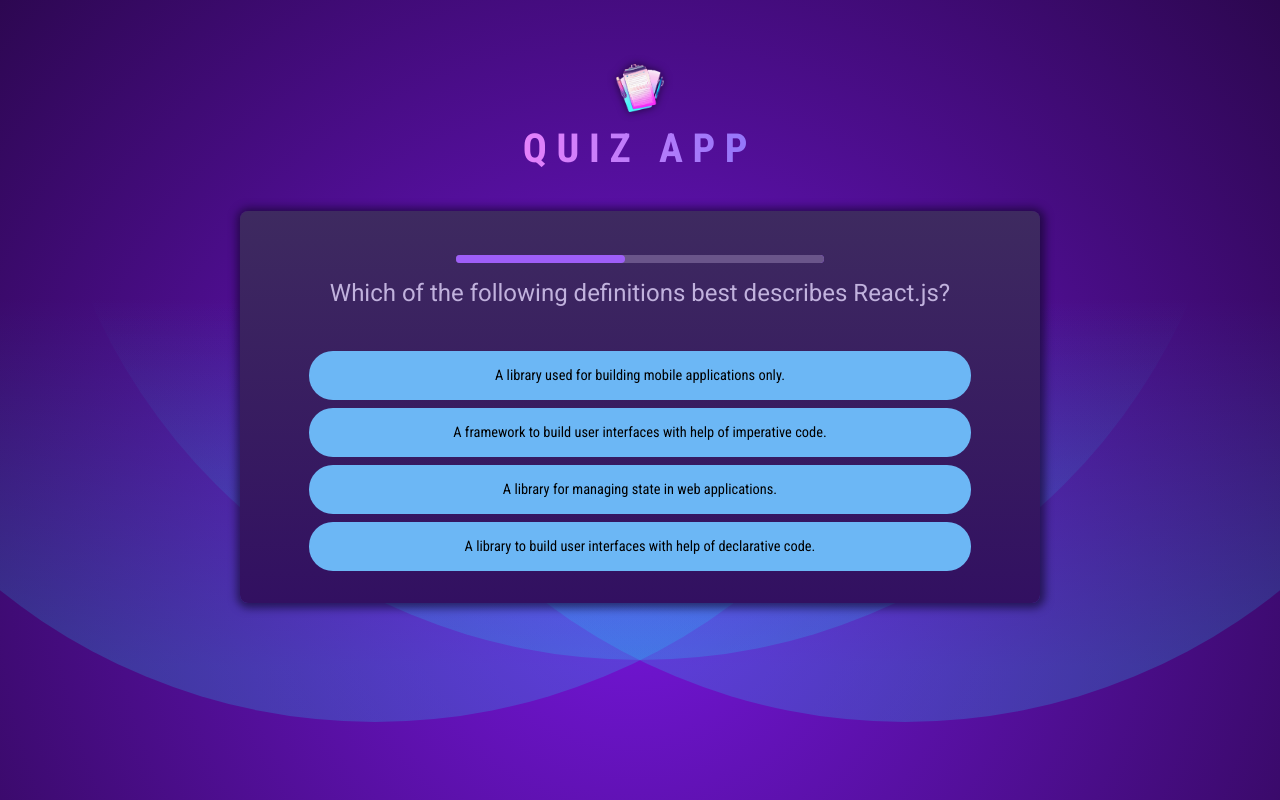
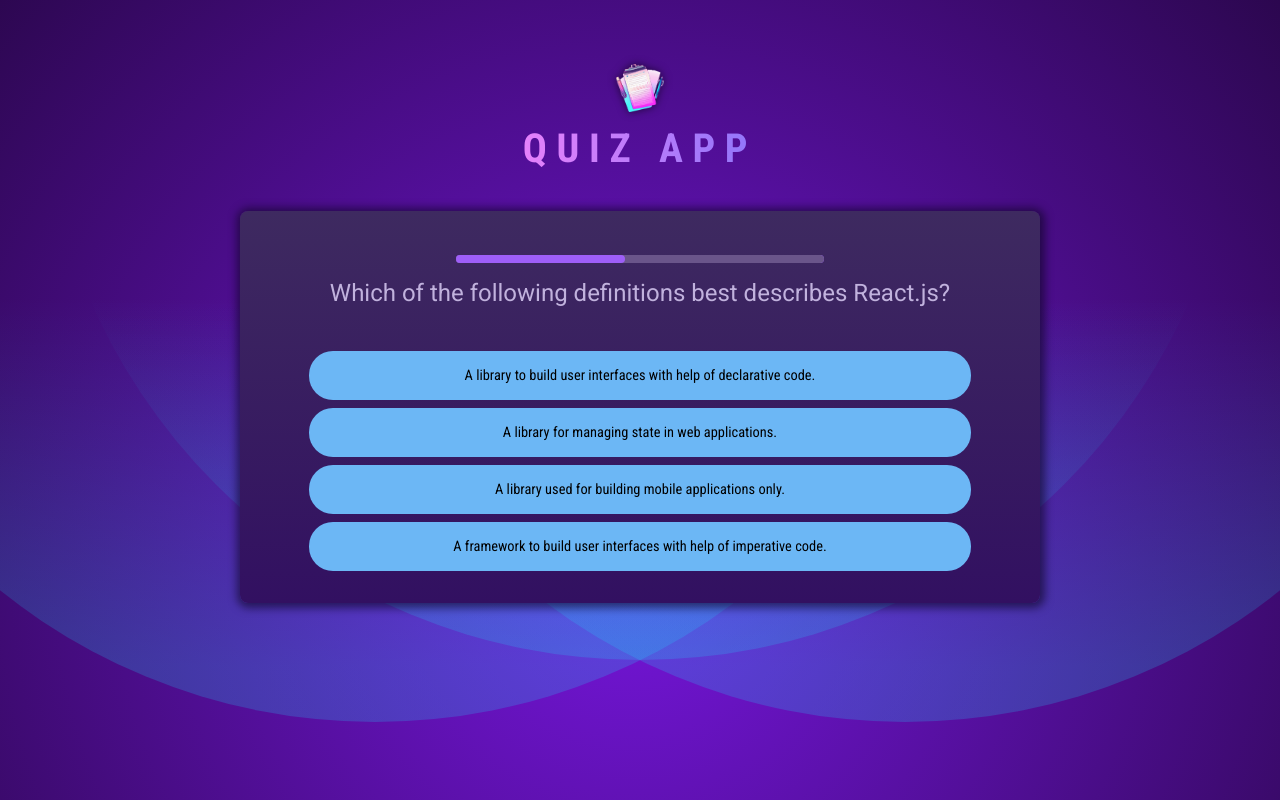
Before and after one commit to mostafa93sh/Quiz-project, a React (Vite) app: page / in a window 1280 px wide. Built offline with nearby package versions, Linux system fonts and the light colour scheme.

Commit message:
add Answers.jsx and Question.jsx to fix bugs

```diff
--- /dev/null
+++ b/src/components/Answers.jsx
@@ -0,0 +1,37 @@
+import { useRef, useState } from "react";
+export default function Answers({
+  answers,
+  onAnswerSelect,
+  userAnswer,
+  answerState,
+}) {
+  const shuffledAnswers = useRef();
+  if (!shuffledAnswers.current) {
+    shuffledAnswers.current = [...answers].sort(() => Math.random() - 0.5);
+  }
+  return (
+    <ul id="answers">
+      {shuffledAnswers.current.map((answer) => {
+        const isSelected = answerState !== "" && userAnswer === answer;
+        let cssClass = "";
+        if (isSelected) {
+          cssClass = "selected";
+        }
+        if (answerState === "correct" && isSelected) {
+          cssClass = "correct";
+        }
+        if (answerState === "wrong" && isSelected) {
+          cssClass = "wrong";
+        }
+
+        return (
+          <li key={answer} className="answer">
+            <button className={cssClass} onClick={() => onAnswerSelect(answer)}>
+              {answer}
+            </button>
+          </li>
+        );
+      })}
+    </ul>
+  );
+}
--- /dev/null
+++ b/src/components/Question.jsx
@@ -0,0 +1,51 @@
+import Answers from "./Answers";
+import QuestionTimer from "./QuestionTimer";
+import QUESTIONS from "../questions.js";
+import { useState, useCallback } from "react";
+
+export default function Question({ questionText }) {
+  const [answerState, setAnswerState] = useState("");
+  const [userAnswers, setUserAnswers] = useState([]);
+  const currentQuestionIndex =
+    answerState === "" ? userAnswers.length : userAnswers.length - 1;
+  const currentQuestion = QUESTIONS[currentQuestionIndex];
+
+  const handleAnswerSelection = useCallback(
+    (answer) => {
+      setAnswerState("answered");
+      setUserAnswers((prevUserAnswers) => [...prevUserAnswers, answer]);
+
+      setTimeout(() => {
+        if (answer === currentQuestion.answers[0]) {
+          setAnswerState("correct");
+        } else {
+          setAnswerState("wrong");
+        }
+        setTimeout(() => {
+          setAnswerState("");
+        }, 2000);
+      }, 1000);
+    },
+    [currentQuestion]
+  );
+  const handleTimeout = useCallback(() => {
+    handleAnswerSelection(null);
+  }, [handleAnswerSelection]);
+  return (
+    <div id="question">
+      <QuestionTimer
+        key={currentQuestionIndex}
+        timeout={10000}
+        onTimeout={handleTimeout}
+      />
+      <h2>{currentQuestion?.text}</h2>
+      <Answers
+        key={currentQuestion.text}
+        answers={currentQuestion?.answers}
+        onAnswerSelect={handleAnswerSelection}
+        answerState={answerState}
+        userAnswer={userAnswers[currentQuestionIndex]}
+      />
+    </div>
+  );
+}
--- a/src/components/Quiz.jsx
+++ b/src/components/Quiz.jsx
@@ -1,83 +1,63 @@
 import { useState, useCallback } from "react";
-import Question from "../questions.js";
+import Questions from "../questions.js";
 import quizCompleteImg from "../assets/quiz-complete.png";
-import QuestionTimer from "./QuestionTimer.jsx";
+import Question from "./Question.jsx";
 
 export default function Quiz() {
-  const [userAnswers, setUserAnswers] = useState([]);
-  const [answerState, setAnswerState] = useState("");
-  const currentQuestionIndex =
-    answerState === "" ? userAnswers.length : userAnswers.length - 1;
-  const currentQuestion = Question[currentQuestionIndex];
-  const quizIsFinished = userAnswers.length === Question.length;
+  //   const [userAnswers, setUserAnswers] = useState([]);
+  //   const [answerState, setAnswerState] = useState("");
+  //   const currentQuestionIndex =
+  //     answerState === "" ? userAnswers.length : userAnswers.length - 1;
+  //   const currentQuestion = Questions[currentQuestionIndex];
+  //   const quizIsFinished = userAnswers.length === Questions.length;
 
-  const handleAnswerSelection = useCallback((answer) => {
-    setAnswerState("answered ");
-    setUserAnswers((prevUserAnswers) => [...prevUserAnswers, answer]);
-    setTimeout(() => {
-      if (answer == currentQuestion.answers[0]) {
-        setAnswerState("correct");
-      } else {
-        setAnswerState("wrong");
-      }
-      setTimeout(() => {
-        setAnswerState("");
-      }, 2000);
-    }, 1000);
-  }, []);
-  const handleTimeout = useCallback(() => {
-    handleAnswerSelection(null);
-  }, [handleAnswerSelection]);
-  if (quizIsFinished) {
-    return (
-      <div id="summary">
-        <img src={quizCompleteImg} alt="quiz-finished" />
-        <h2>Quiz Finished!</h2>
-      </div>
-    );
-  }
+  //   const handleAnswerSelection = useCallback(
+  //     (answer) => {
+  //       setAnswerState("answered");
+  //       setUserAnswers((prevUserAnswers) => [...prevUserAnswers, answer]);
 
-  const shuffledAnswers = [...currentQuestion.answers].sort(
-    () => Math.random() - 0.5
-  );
+  //       setTimeout(() => {
+  //         if (answer === currentQuestion.answers[0]) {
+  //           setAnswerState("correct");
+  //         } else {
+  //           setAnswerState("wrong");
+  //         }
+  //         setTimeout(() => {
+  //           setAnswerState("");
+  //         }, 2000);
+  //       }, 1000);
+  //     },
+  //     [currentQuestion]
+  //   );
+
+  //   const handleTimeout = useCallback(() => {
+  //     handleAnswerSelection(null);
+  //   }, [handleAnswerSelection]);
+  //   if (quizIsFinished) {
+  //     return (
+  //       <div id="summary">
+  //         <img src={quizCompleteImg} alt="quiz-finished" />
+  //         <h2>Quiz Finished!</h2>
+  //       </div>
+  //     );
+  //   }
 
   return (
     <div id="quiz">
       <div id="question">
-        <QuestionTimer
+        {/* <QuestionTimer
           key={currentQuestionIndex}
           timeout={10000}
           onTimeout={handleTimeout}
         />
         <h2>{currentQuestion?.text}</h2>
-        <ul id="answers">
-          {shuffledAnswers.map((answer) => {
-            const isSelected =
-              answerState !== "" &&
-              userAnswers[currentQuestionIndex] === answer;
-            let cssClass;
-            if (isSelected) {
-              cssClass = "selected ";
-            }
-            if (answerState === "correct" && isSelected) {
-              cssClass = "correct ";
-            }
-            if (answerState === "wrong" && isSelected) {
-              cssClass = "wrong ";
-            }
-
-            return (
-              <li key={answer} className="answer">
-                <button
-                  className={cssClass}
-                  onClick={() => handleAnswerSelection(answer)}
-                >
-                  {answer}
-                </button>
-              </li>
-            );
-          })}
-        </ul>
+        <Answers
+          answers={currentQuestion?.answers}
+          onAnswerSelect={handleAnswerSelection}
+          answerState={answerState}
+          userAnswer={userAnswers[currentQuestionIndex]}
+        /> */}
+        <Question />
       </div>
     </div>
   );
```
